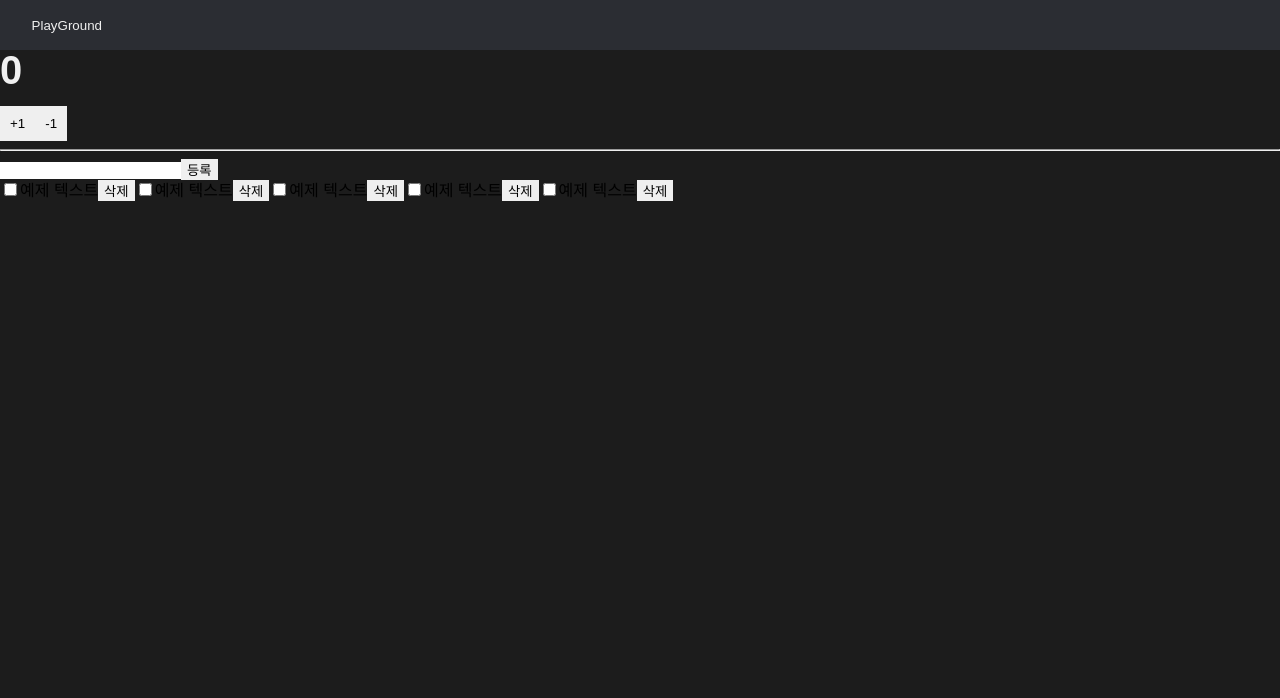
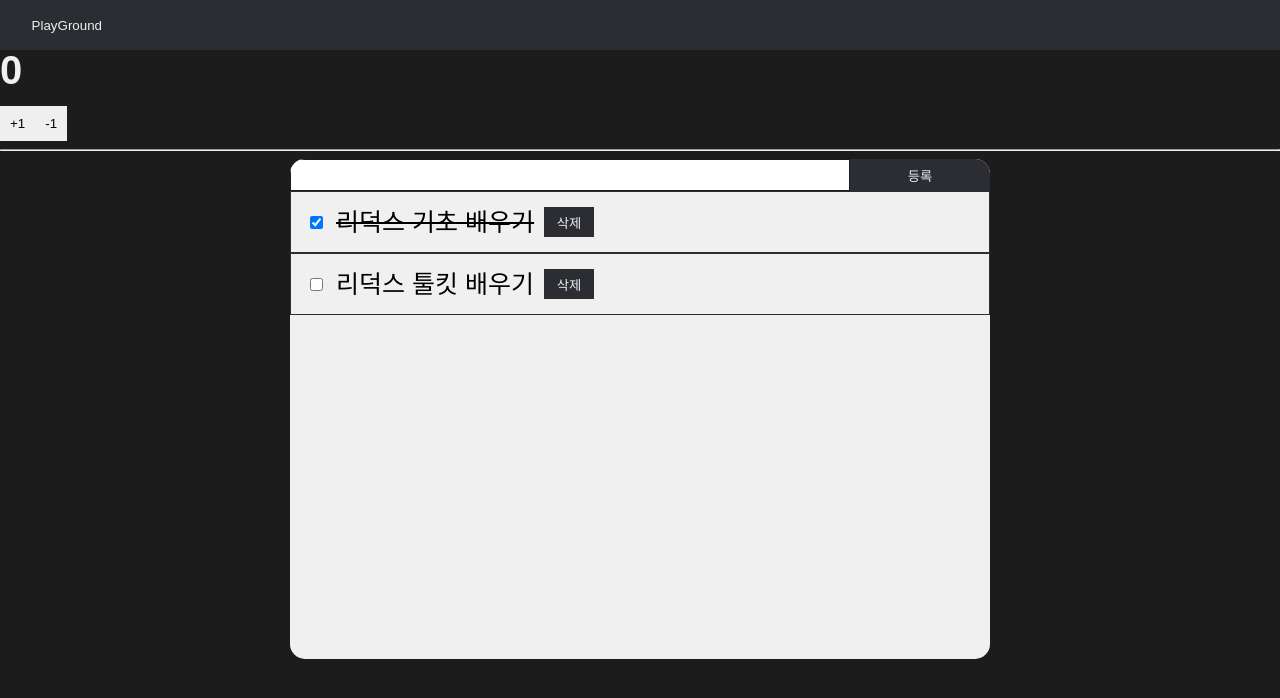
Before and after one commit to Bhanjo/next-playground, a Next.js app: page /redux-test in a window 1280 px wide. Shown: the top 698 px of the page. Built offline with nearby package versions, Linux system fonts and the light colour scheme.

Commit message:
feature: todo 컨테이너 구현, 스타일링

```diff
--- /dev/null
+++ b/containers/TodosContainer.tsx
@@ -0,0 +1,36 @@
+import { connect } from 'react-redux';
+import { changeInput, insert, toggle, remove } from '../modules/todos';
+import Todos from '../pages/redux-test/Todos';
+
+const TodosContainer = ({
+  input,
+  todos,
+  changeInput,
+  insert,
+  toggle,
+  remove,
+}: any) => {
+  return (
+    <Todos
+      input={input}
+      todos={todos}
+      onChangeInput={changeInput}
+      onInsert={insert}
+      onToggle={toggle}
+      onRemove={remove}
+    />
+  );
+};
+
+export default connect(
+  ({ todos }: any) => ({
+    input: todos.input,
+    todos: todos.todos,
+  }),
+  {
+    changeInput,
+    insert,
+    toggle,
+    remove,
+  },
+)(TodosContainer);
--- a/modules/todos.tsx
+++ b/modules/todos.tsx
@@ -24,7 +24,6 @@ export const toggle = (id: any) => ({
   type: TOGGLE,
   id,
 });
-
 export const remove = (id: any) => ({
   type: REMOVE,
   id,
@@ -62,7 +61,6 @@ function todos(state = initialState, action: any) {
     case TOGGLE:
       return {
         ...state,
-        // state의 todos를 하나씩 순회
         todos: state.todos.map((todo) =>
           // id 일치시 기존 내용 복사 후 done 프로퍼티만 기존 내용에 반대로
           // 불일치면 그대로 리턴
@@ -72,6 +70,7 @@ function todos(state = initialState, action: any) {
     case REMOVE:
       return {
         ...state,
+        // todos: state.todos.map((todo) => console.log(todo, action.id)),
         todos: state.todos.filter((todo) => todo.id !== action.id),
       };
     default:
--- a/package.json
+++ b/package.json
@@ -17,7 +17,7 @@
     "@typescript-eslint/parser": "^5.12.1",
     "axios": "^0.26.0",
     "babel-eslint": "^10.1.0",
-    "babel-plugin-styled-components": "^2.0.6",
+    "babel-plugin-styled-components": "^2.0.7",
     "eslint-config-prettier": "^8.4.0",
     "eslint-plugin-import": "^2.25.4",
     "eslint-plugin-prettier": "^4.0.0",
--- a/pages/redux-test/Todos.tsx
+++ b/pages/redux-test/Todos.tsx
@@ -1,12 +1,22 @@
-import { FormEventHandler } from 'react';
+import styled from 'styled-components';
 
-const TodoItem = ({ todo, onToggle, onRemove }) => {
+const TodoItem = ({ todo, onToggle, onRemove }: any) => {
   return (
-    <>
-      <input type='checkbox' />
-      <span>예제 텍스트</span>
-      <button type='button'>삭제</button>
-    </>
+    <ItemContainer>
+      <input
+        type='checkbox'
+        id={todo.id}
+        onClick={() => onToggle(todo.id)}
+        checked={todo.done}
+        readOnly
+      />
+      <span style={{ textDecoration: todo.done ? 'line-through' : 'none' }}>
+        {todo.text}
+      </span>
+      <button type='button' onClick={() => onRemove(todo.id)}>
+        삭제
+      </button>
+    </ItemContainer>
   );
 };
 
@@ -17,27 +27,95 @@ const Todos = ({
   onInsert,
   onToggle,
   onRemove,
-}) => {
+}: any) => {
   // @ts-expect-error
   const onSubmit = (e) => {
     e.preventDefault();
+    onInsert(input);
+    onChangeInput('');
   };
 
+  const onChange = (e: any) => onChangeInput(e.target.value);
+
   return (
-    <>
-      <form onSubmit={onSubmit}>
-        <input />
+    <Container>
+      <TodoForm onSubmit={onSubmit}>
+        <input value={input} onChange={onChange} />
         <button type='submit'>등록</button>
-      </form>
-      <div>
-        <TodoItem />
-        <TodoItem />
-        <TodoItem />
-        <TodoItem />
-        <TodoItem />
-      </div>
-    </>
+      </TodoForm>
+      <TodoList>
+        {todos.map((todo: any) => (
+          <TodoItem
+            key={todo.id}
+            todo={todo}
+            onToggle={onToggle}
+            onRemove={onRemove}
+          />
+        ))}
+      </TodoList>
+    </Container>
   );
 };
 
+const Container = styled.div`
+  background-color: ${({ theme }) => theme.color.primary.white};
+  width: 700px;
+  height: 500px;
+  margin: 0 auto;
+  border-radius: 15px;
+
+  overflow-y: scroll;
+  ::-webkit-scrollbar {
+    display: none;
+  }
+`;
+
+const TodoForm = styled.form`
+  margin: 0 auto;
+  display: flex;
+  input {
+    border: 1px solid ${({ theme }) => theme.color.primary.black};
+    height: 25px;
+    margin: 0 auto;
+    width: 80%;
+    padding: 15px;
+  }
+  button {
+    width: 20%;
+    background-color: ${({ theme }) => theme.color.third.black};
+    color: ${({ theme }) => theme.color.primary.white};
+    cursor: pointer;
+    :hover {
+      background-color: ${({ theme }) => theme.color.second.black};
+    }
+  }
+`;
+
+const TodoList = styled.div`
+  display: flex;
+  flex-direction: column;
+`;
+
+const ItemContainer = styled.div`
+  font-size: 25px;
+  border: 1px solid ${({ theme }) => theme.color.third.black};
+  padding: 15px;
+  display: flex;
+  align-items: center;
+  gap: 10px;
+  input {
+    cursor: pointer;
+  }
+  button {
+    height: 30px;
+    width: 50px;
+    background-color: ${({ theme }) => theme.color.third.black};
+    color: ${({ theme }) => theme.color.primary.white};
+    cursor: pointer;
+    :hover {
+      background-color: ${({ theme }) => theme.color.primary.black};
+    }
+  }
+`;
+
 export default Todos;
--- a/pages/redux-test/index.tsx
+++ b/pages/redux-test/index.tsx
@@ -1,5 +1,5 @@
 import CounterContainer from '../../containers/CounterContainer';
-import Todos from './Todos';
+import TodosContainer from '../../containers/TodosContainer';
 
 const ReduxTest = () => {
   return (
@@ -7,7 +7,8 @@ const ReduxTest = () => {
       {/* @ts-expect-error */}
       <CounterContainer number={0} />
       <hr />
-      <Todos />
+      {/* @ts-expect-error */}
+      <TodosContainer />
     </div>
   );
 };
```
Also changed, not shown: pages/index.tsx (+8 -3 lines), 1 other file (tests, documents, lock files or other folders).
